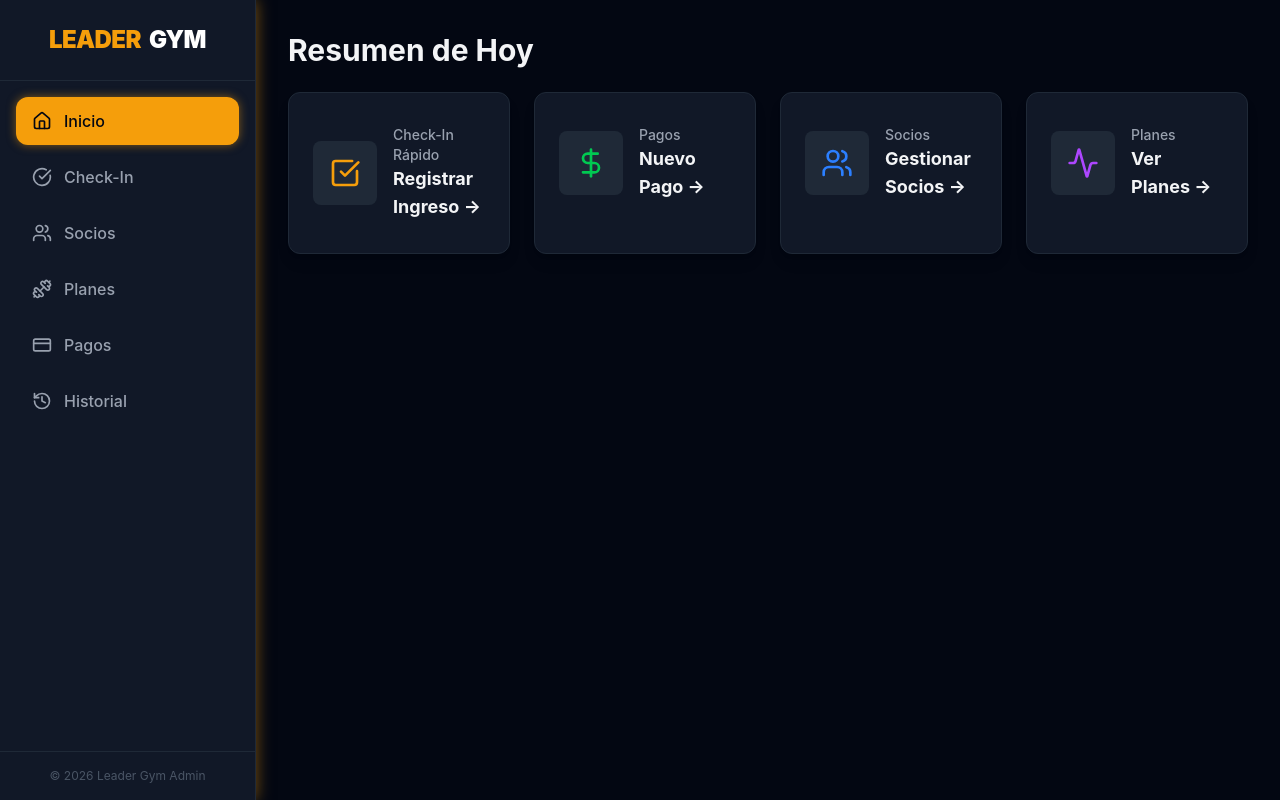
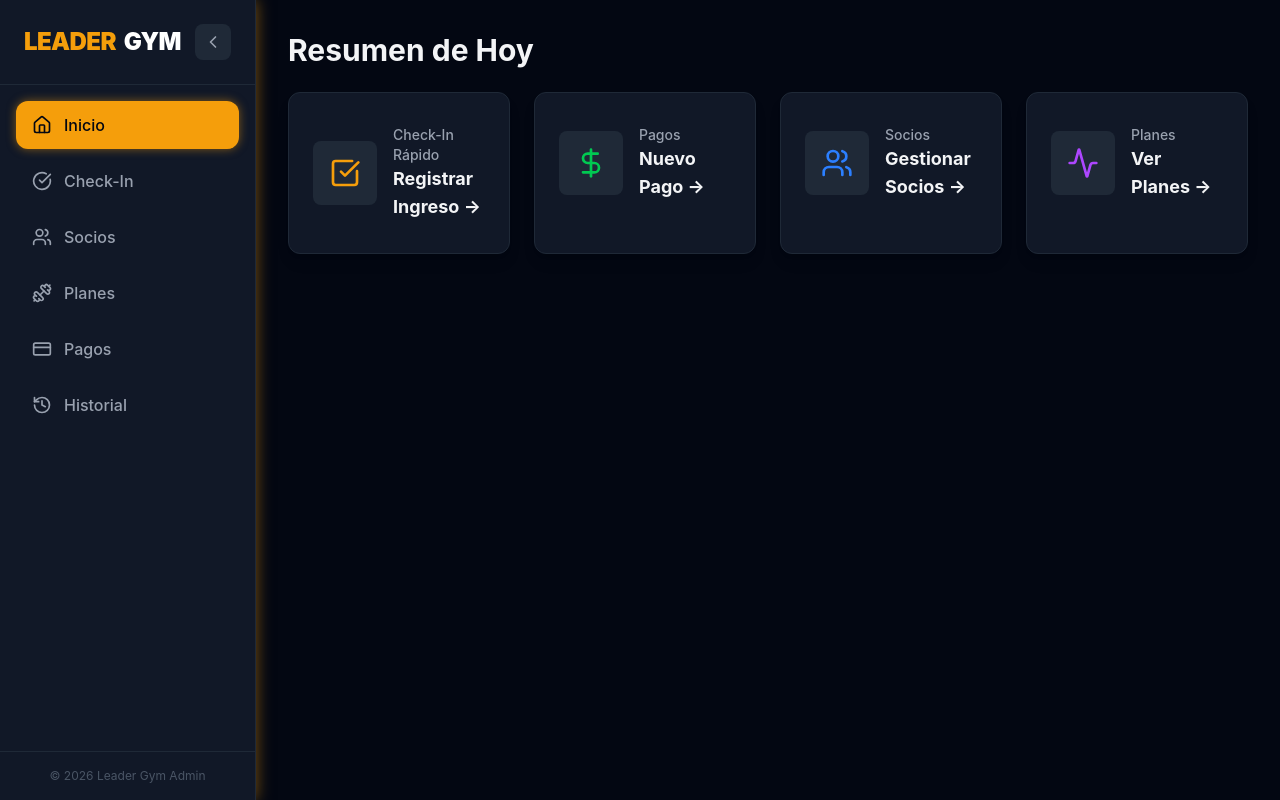
Before and after one commit to joaquin-labrador/leader-gym-app, a React (Vite) app: page / in a window 1280 px wide. Built offline with nearby package versions, Linux system fonts and the light colour scheme; no server answers.

Commit message:
Fix: Ocultar del todo nav bar

```diff
--- a/src/components/ui/Layout.tsx
+++ b/src/components/ui/Layout.tsx
@@ -1,9 +1,11 @@
-import React from 'react';
+import React, { useState } from 'react';
 import { NavLink, Outlet } from 'react-router-dom';
-import { Home, Users, Dumbbell, CreditCard, CheckCircle, History } from 'lucide-react';
+import { Home, Users, Dumbbell, CreditCard, CheckCircle, History, ChevronLeft, Menu } from 'lucide-react';
 import { Toaster } from 'sonner';
 
 export const Layout: React.FC = () => {
+    const [isHidden, setIsHidden] = useState(false);
+
     const navItems = [
         { to: '/', label: 'Inicio', icon: <Home size={20} /> },
         { to: '/check-in', label: 'Check-In', icon: <CheckCircle size={20} /> },
@@ -14,14 +16,35 @@ export const Layout: React.FC = () => {
     ];
 
     return (
-        <div className="flex min-h-screen bg-dark-950 text-gray-100">
+        <div className="flex min-h-screen bg-dark-950 text-gray-100 font-sans">
+            {/* Toggle Button for when sidebar is hidden */}
+            {isHidden && (
+                <button
+                    onClick={() => setIsHidden(false)}
+                    className="fixed top-6 left-6 z-[60] bg-gold-500 text-dark-950 p-3 rounded-xl shadow-glow hover:scale-105 transition-all animate-in fade-in zoom-in duration-300"
+                    title="Mostrar menú"
+                >
+                    <Menu size={24} />
+                </button>
+            )}
+
             {/* Sidebar */}
-            <aside className="w-64 bg-dark-900 border-r border-dark-800 flex flex-col fixed inset-y-0 shadow-glow">
-                <div className="p-6 flex items-center justify-center border-b border-dark-800">
-                    {/* Mock logo since I don't have the file physically available right here during build */}
-                    <div className="text-2xl font-black tracking-tight text-white flex items-center gap-2">
+            <aside
+                className={`bg-dark-900 border-r border-dark-800 flex flex-col fixed inset-y-0 shadow-glow transition-all duration-300 ease-in-out z-50 ${isHidden ? '-translate-x-full' : 'translate-x-0'
+                    } w-64`}
+            >
+                <div className="p-6 flex items-center justify-between border-b border-dark-800">
+                    <div className="text-2xl font-black tracking-tight text-white flex items-center gap-2 overflow-hidden whitespace-nowrap">
                         <span className="text-gold-500">LEADER</span> GYM
                     </div>
+
+                    <button
+                        onClick={() => setIsHidden(true)}
+                        className="bg-dark-800 text-gray-400 p-2 rounded-lg hover:bg-dark-700 hover:text-gold-500 transition-colors"
+                        title="Ocultar menú"
+                    >
+                        <ChevronLeft size={20} />
+                    </button>
                 </div>
 
                 <nav className="flex-1 p-4 space-y-2 overflow-y-auto">
@@ -30,26 +53,26 @@ export const Layout: React.FC = () => {
                             key={item.to}
                             to={item.to}
                             className={({ isActive }) =>
-                                `flex items-center gap-3 px-4 py-3 rounded-xl transition-all duration-200 font-medium ${isActive
+                                `flex items-center gap-3 px-4 py-3 rounded-xl transition-all duration-200 font-medium whitespace-nowrap ${isActive
                                     ? 'bg-gold-500 text-dark-950 shadow-[0_0_10px_rgba(245,158,11,0.5)]'
                                     : 'text-gray-400 hover:bg-dark-800 hover:text-white'
                                 }`
                             }
                         >
                             {item.icon}
-                            {item.label}
+                            <span>{item.label}</span>
                         </NavLink>
                     ))}
                 </nav>
 
                 <div className="p-4 text-xs text-gray-600 text-center border-t border-dark-800">
-                    &copy; {new Date().getFullYear()} Leader Gym Admin
+                    © {new Date().getFullYear()} Leader Gym Admin
                 </div>
             </aside>
 
             {/* Main Content Area */}
-            <main className="flex-1 ml-64 p-8">
-                <div className="max-w-6xl mx-auto">
+            <main className={`flex-1 transition-all duration-300 ease-in-out p-8 ${isHidden ? 'ml-0' : 'ml-64'}`}>
+                <div className={`max-w-6xl mx-auto ${isHidden ? 'pt-14' : ''}`}>
                     <Outlet />
                 </div>
             </main>
```
